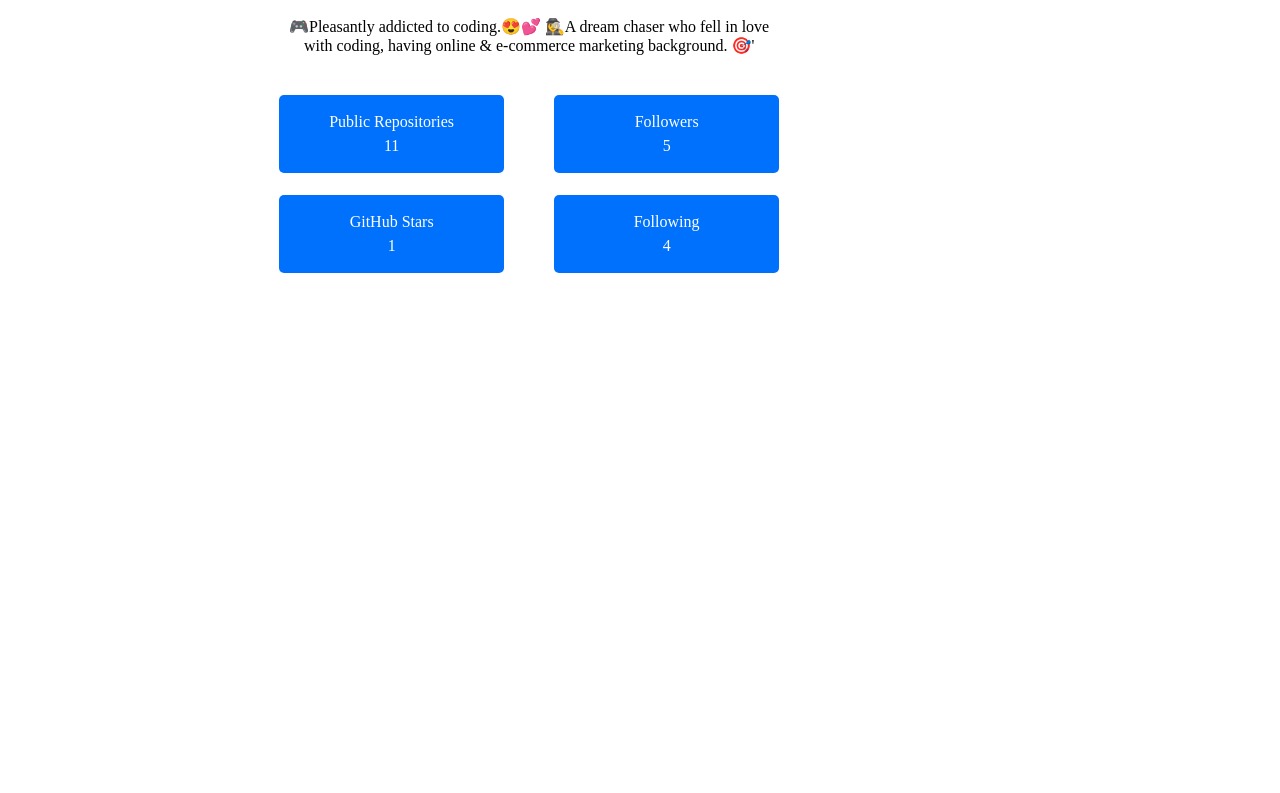
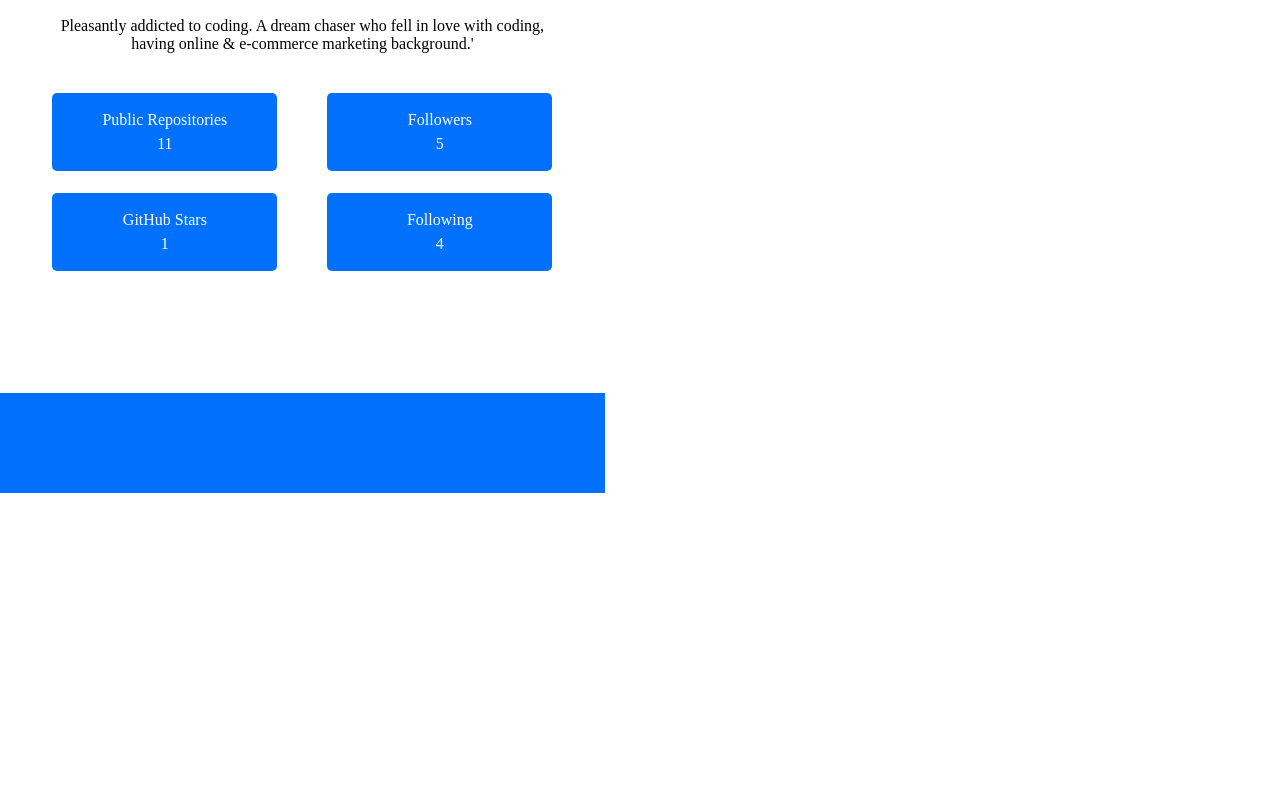
Before and after one commit to bluerainmango/profileGenerator, a website: page dev/test.html in a window 1280 px wide. Shown: the part 307-1100 px from the top of the page. After the commit the page ends 800 px from the top, so only its background shows below. Drawn offline with Linux system fonts and the light colour scheme.

Commit message:
mac-windows pdf doc dimension issue

```diff
--- a/dev/test.html
+++ b/dev/test.html
@@ -52,8 +52,10 @@
         /* font-family: sans-serif; */
         /* width: 612px; */
         /* height: 792px; */
-        width: 280mm;
-        height: 340mm;
+        /* width: 280mm;
+        height: 340mm; */
+        width: 160mm;
+        height: 190mm;
         -webkit-print-color-adjust: exact;
         box-sizing: border-box;
       }
@@ -136,8 +138,9 @@
       footer {
         margin-top: 20px;
         height: 100px;
-        width: 280mm;
-        top: 300mm;
+        /* width: 280mm; */
+        width: 160mm;
+        top: 180mm;
         /* width: 100%; */
         position: absolute;
         /* bottom: 0; */
@@ -195,8 +198,8 @@
     <main>
       <div class="bio">
         <p>
-          🎮Pleasantly addicted to coding.😍💕 🕵️‍♀️A dream chaser who fell in love
-          with coding, having online & e-commerce marketing background. 🎯'
+          Pleasantly addicted to coding. A dream chaser who fell in love
+          with coding, having online & e-commerce marketing background.'
         </p>
       </div>
 
--- a/index.js
+++ b/index.js
@@ -31,7 +31,7 @@ const init = async () => {
 
   // 4. Convert HTML to PDF
   pdf
-    .create(html, { format: "Letter" })
+    .create(html)
     .toFile(`./output/${user.info.login}.pdf`, function(err, res) {
       if (err) return console.log(err);
       console.log(`\n✅  COMPLETED! \n📂  Location: ${res.filename}`);
```
Also changed, not shown: template/css.js (+6 -4 lines), 1 other file.
